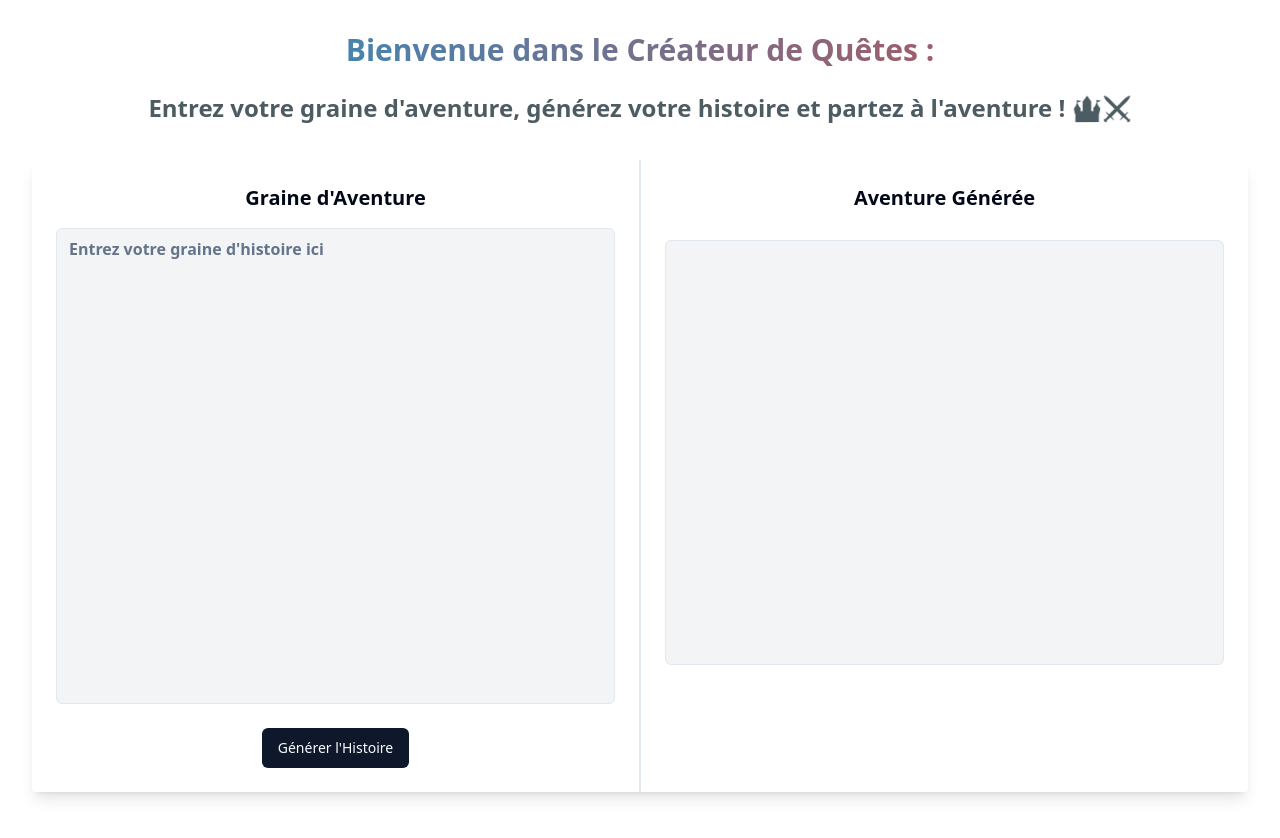
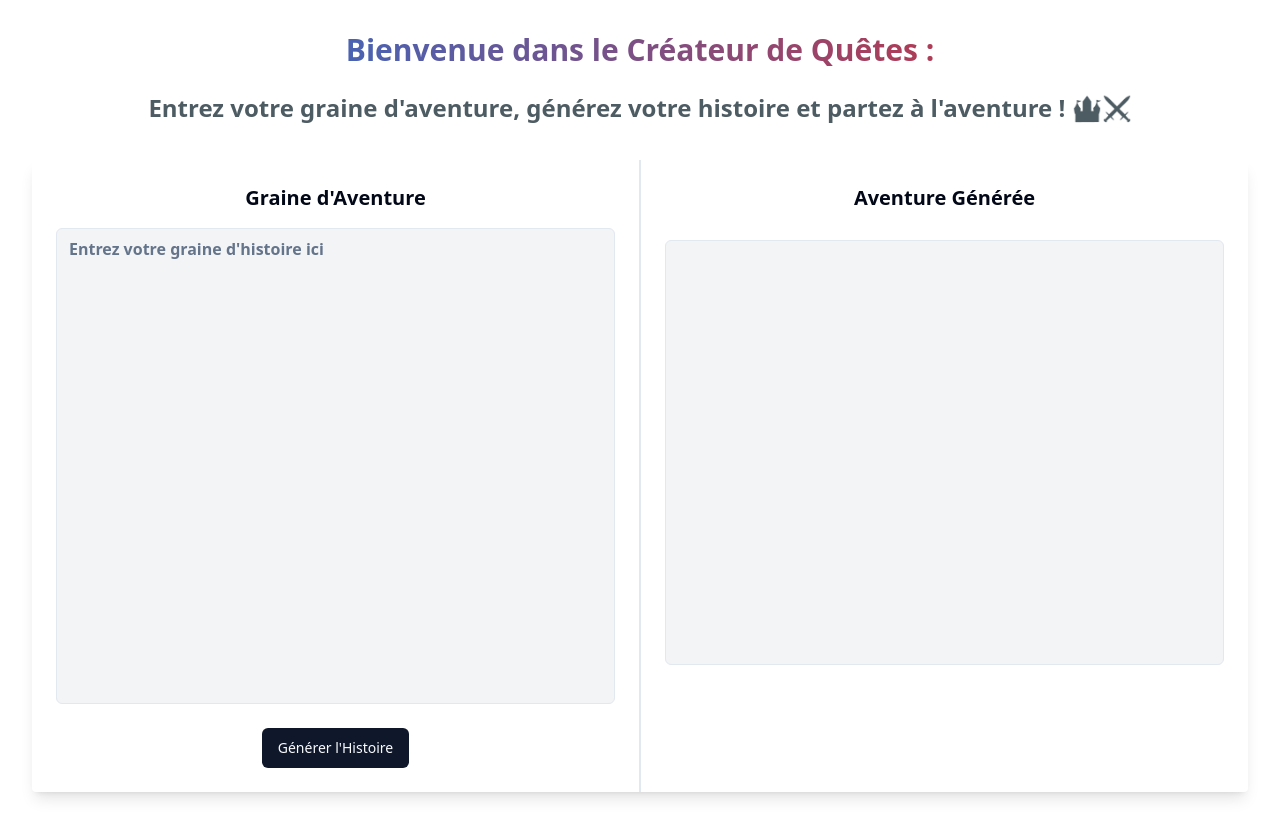
Before and after one commit to Camp-AI-gn/Frontend, a React (Vite) app: page / in a window 1280 px wide. Shown: the top 838 px of the page. Built offline with nearby package versions, Linux system fonts and the light colour scheme.

Commit message:
refactor: Update Playground component background gradient colors

```diff
--- a/src/pages/playground/playgroud.css
+++ b/src/pages/playground/playgroud.css
@@ -1,7 +1,7 @@
 .title1{
 
     background: #1D95CF;
-    background: linear-gradient(to right, #1D95CF 3%, #CF4946 100%);
+    background: linear-gradient(to right, #1a75de 3%, #e62724 100%);
     -webkit-background-clip: text;
     -webkit-text-fill-color: transparent;
 
```
